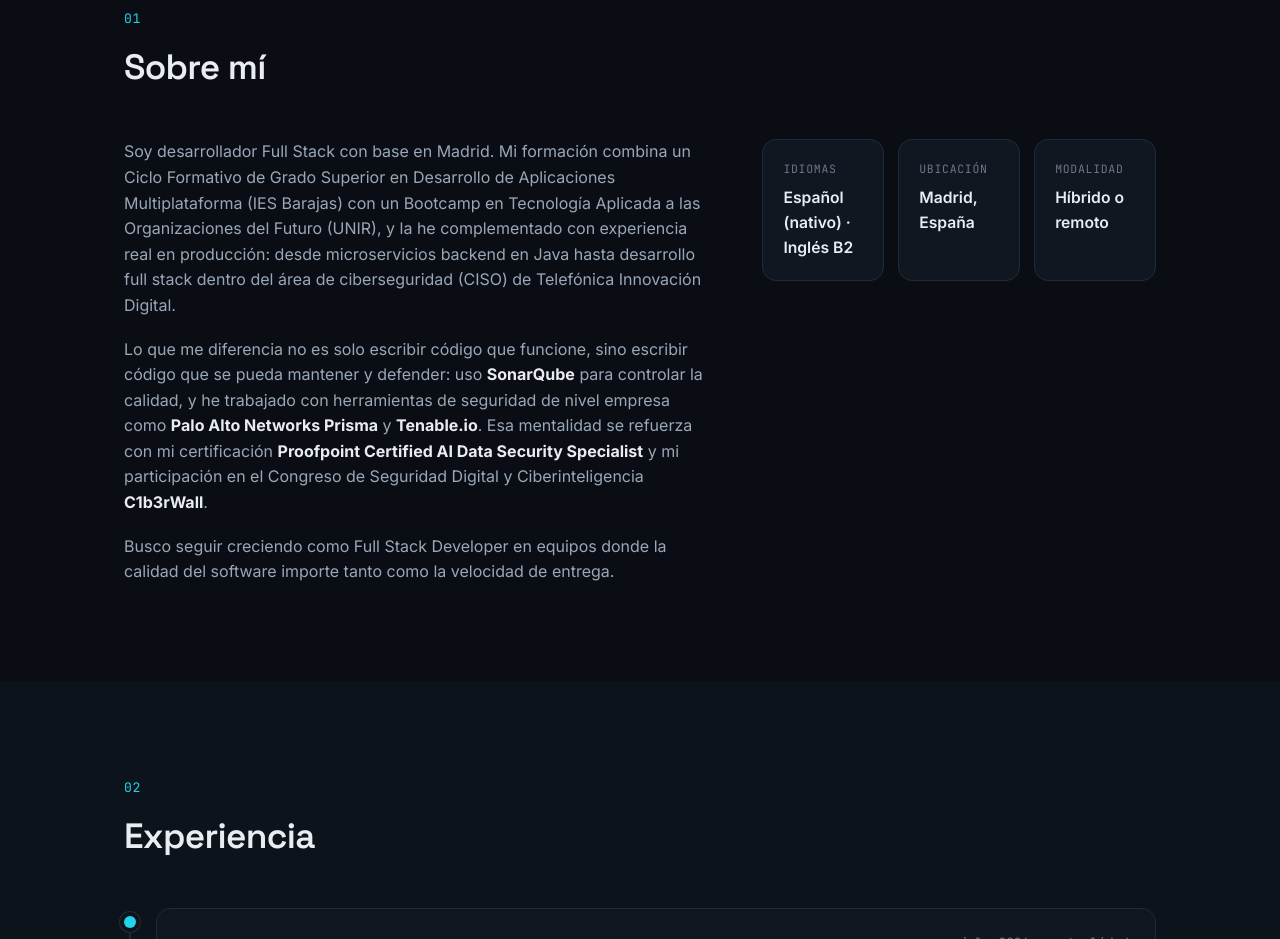
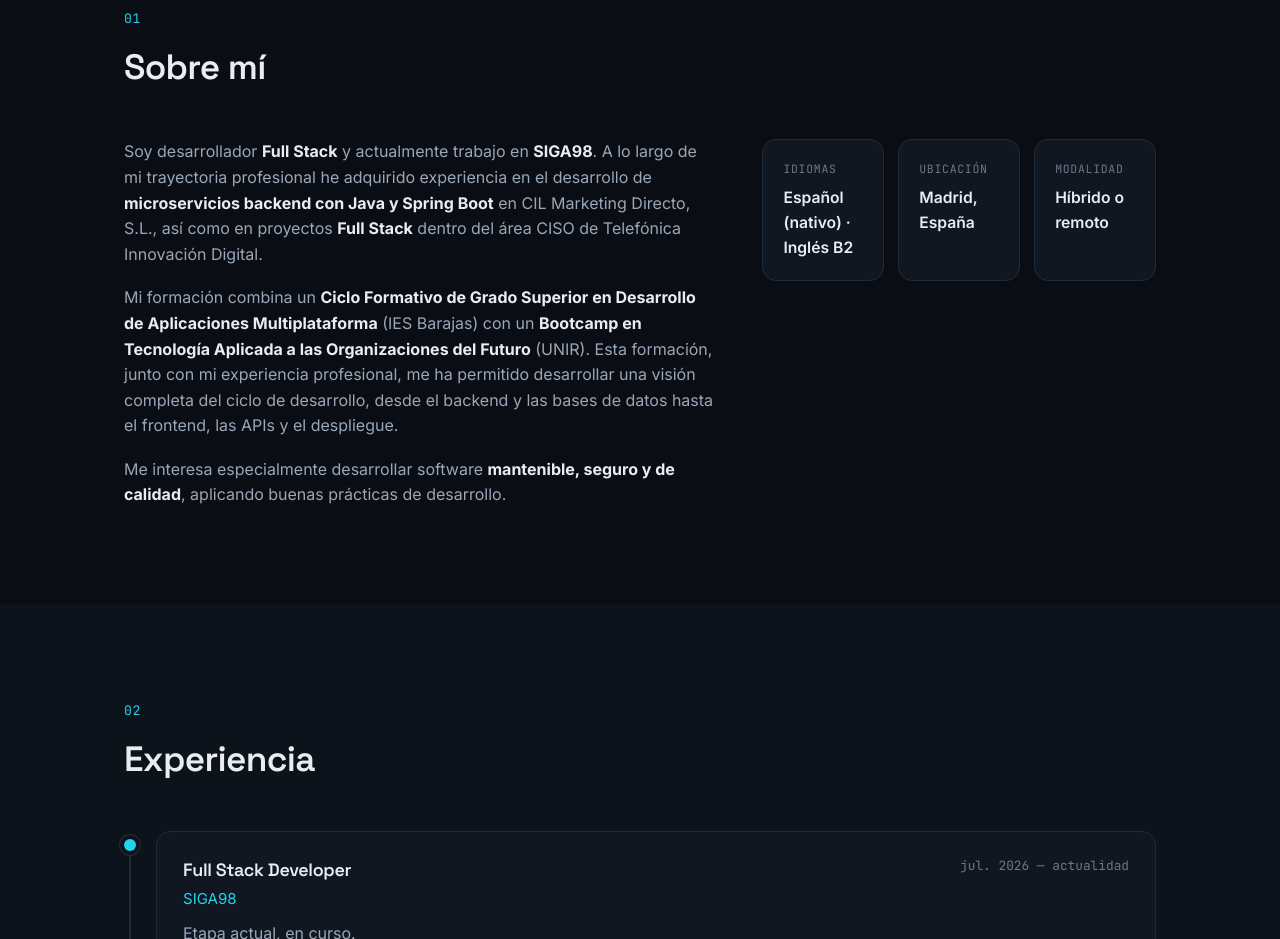
Before and after one commit to jortegarj/portfolioJaimeOrtega, a plain HTML site: page index.html in a window 1280 px wide. Shown: the part 900-1839 px from the top of the page. Drawn offline with Linux system fonts and the light colour scheme.

Commit message:
Update index.html

```diff
--- a/index.html
+++ b/index.html
@@ -125,21 +125,21 @@
       <div class="about">
         <div class="about__text reveal">
           <p>
-            Soy desarrollador Full Stack con base en Madrid. Mi formación combina un Ciclo Formativo de Grado
-            Superior en Desarrollo de Aplicaciones Multiplataforma (IES Barajas) con un Bootcamp en Tecnología
-            Aplicada a las Organizaciones del Futuro (UNIR), y la he complementado con experiencia real en
-            producción: desde microservicios backend en Java hasta desarrollo full stack dentro del área de
-            ciberseguridad (CISO) de Telefónica Innovación Digital.
+            Soy desarrollador <strong>Full Stack</strong> y actualmente trabajo en <strong>SIGA98</strong>. A lo largo de mi
+            trayectoria profesional he adquirido experiencia en el desarrollo de <strong>microservicios backend con Java y
+            Spring Boot</strong> en CIL Marketing Directo, S.L., así como en proyectos <strong>Full Stack</strong> dentro del
+            área CISO de Telefónica Innovación Digital.
           </p>
           <p>
-            Lo que me diferencia no es solo escribir código que funcione, sino escribir código que se pueda mantener
-            y defender: uso <strong>SonarQube</strong> para controlar la calidad, y he trabajado con herramientas de
-            seguridad de nivel empresa como <strong>Palo Alto Networks Prisma</strong> y <strong>Tenable.io</strong>.
-            Esa mentalidad se refuerza con mi certificación <strong>Proofpoint Certified AI Data Security
-            Specialist</strong> y mi participación en el Congreso de Seguridad Digital y Ciberinteligencia
-            <strong>C1b3rWall</strong>.
+            Mi formación combina un <strong>Ciclo Formativo de Grado Superior en Desarrollo de Aplicaciones Multiplataforma</strong>
+            (IES Barajas) con un <strong>Bootcamp en Tecnología Aplicada a las Organizaciones del Futuro</strong> (UNIR).
+            Esta formación, junto con mi experiencia profesional, me ha permitido desarrollar una visión completa del ciclo
+            de desarrollo, desde el backend y las bases de datos hasta el frontend, las APIs y el despliegue.
           </p>
-          <p>Busco seguir creciendo como Full Stack Developer en equipos donde la calidad del software importe tanto como la velocidad de entrega.</p>
+          <p>
+            Me interesa especialmente desarrollar software <strong>mantenible, seguro y de calidad</strong>, aplicando buenas
+            prácticas de desarrollo.
+          </p>
         </div>
 
         <div class="about__facts reveal">
```
